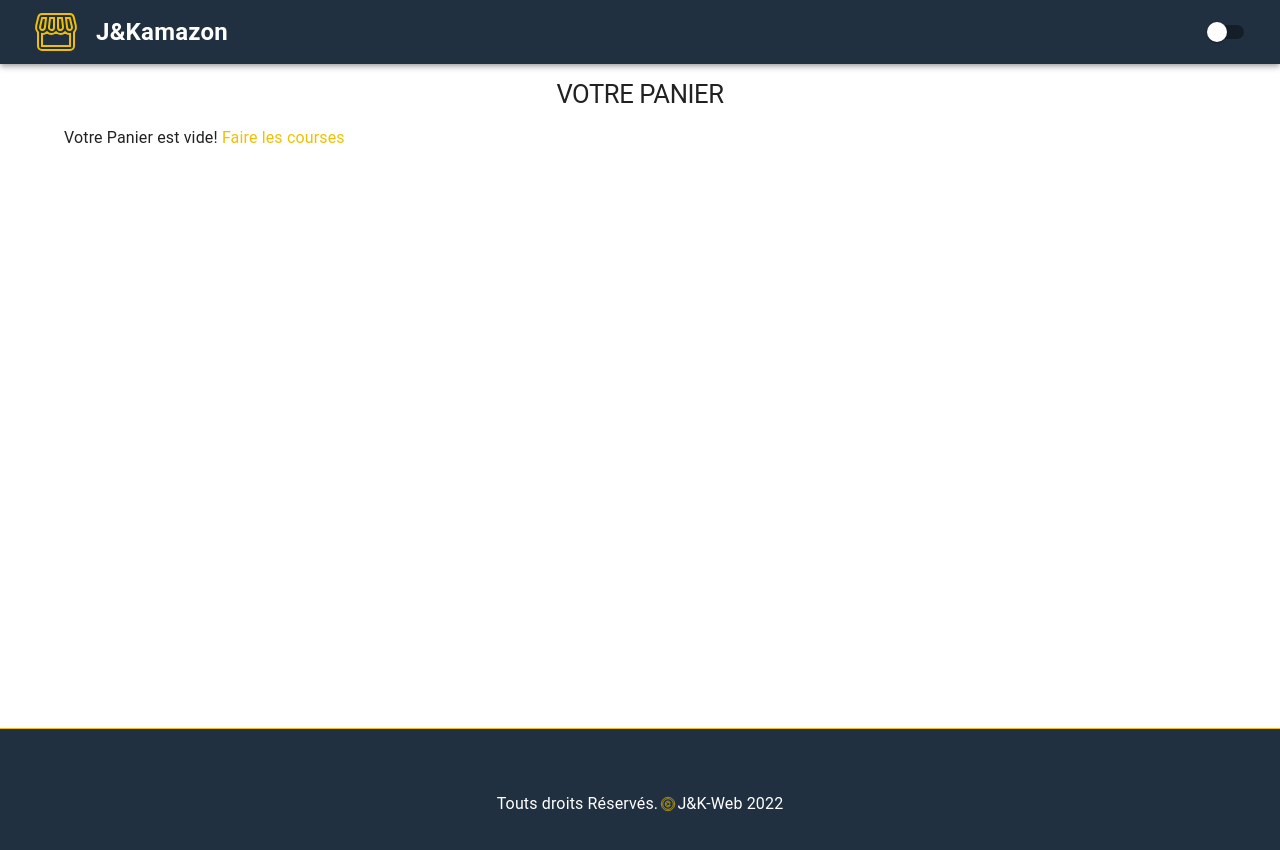
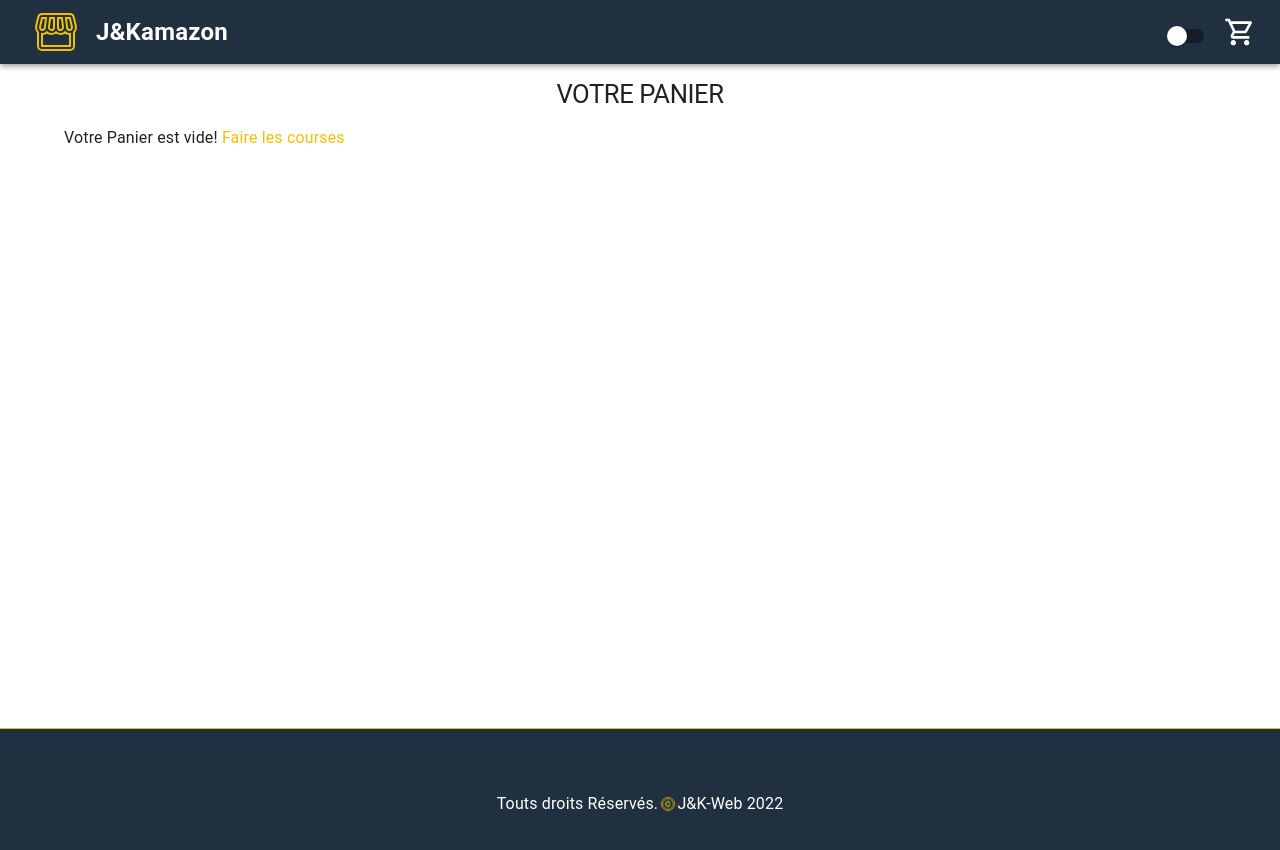
Before and after one commit to Jb-Dev-Couturier/J-Kamazon, a Next.js app: page /cart in a window 1280 px wide. Shown: the top 850 px of the page. Built offline with nearby package versions, Linux system fonts and the light colour scheme.

Commit message:
badge cart

```diff
--- a/components/Layout.jsx
+++ b/components/Layout.jsx
@@ -13,15 +13,18 @@ import {
   Toolbar,
   Typography,
   Switch,
+  Badge,
 } from '@mui/material';
 import { Copyright, StorefrontOutlined } from '@mui/icons-material';
+
+import {ShoppingCartOutlined} from '@mui/icons-material';
 
 import classes from '../utils/classes';
 import { Store } from '../utils/store';
 
 export default function Layout({ title, description, children }) {
   const { state, dispatch } = useContext(Store);
-  const { darkMode } = state;
+  const { darkMode, cart } = state;
   const theme = createTheme({
     components: {
       MuiLink: {
@@ -49,6 +52,9 @@ export default function Layout({ title, description, children }) {
       },
       secondary: {
         main: '#208080',
+      },
+      tertiary: {
+        main: '#b80707',
       },
     },
   });
@@ -84,6 +90,22 @@ export default function Layout({ title, description, children }) {
                 checked={darkMode}
                 onChange={darkModeChangeHandler}
               ></Switch>
+              <NextLink href="../cart" passHref>
+                <Link>
+                  <Typography component={'span'}>
+                    {cart.cartItems.length > 0 ? (
+                      <Badge
+                        color="tertiary"
+                        badgeContent={cart.cartItems.length}
+                      >
+                        <ShoppingCartOutlined className="cartI" />
+                      </Badge>
+                    ) : (
+                      <ShoppingCartOutlined className="cartI alt" />
+                    )}
+                  </Typography>
+                </Link>
+              </NextLink>
             </Box>
           </Toolbar>
         </AppBar>
--- a/styles/globals.css
+++ b/styles/globals.css
@@ -55,9 +55,26 @@ a {
   stroke: var(--white-Color);
 }
 .footerI {
+
   margin: 0 0.1rem;
   font-size: 1rem !important;
 }
+
+.cartI{
+  color: var(--white-Color);
+  font-size: 2rem !important;
+  margin: 0;
+}
+.alt{
+  color: var(--white-Color);
+  font-size: 2rem !important;
+  transform: translateY(7px);
+}
+
+.cartI:hover{
+  color: var(--primary-color);
+}
+
 
 .footer {
   min-height: 150px;
```
